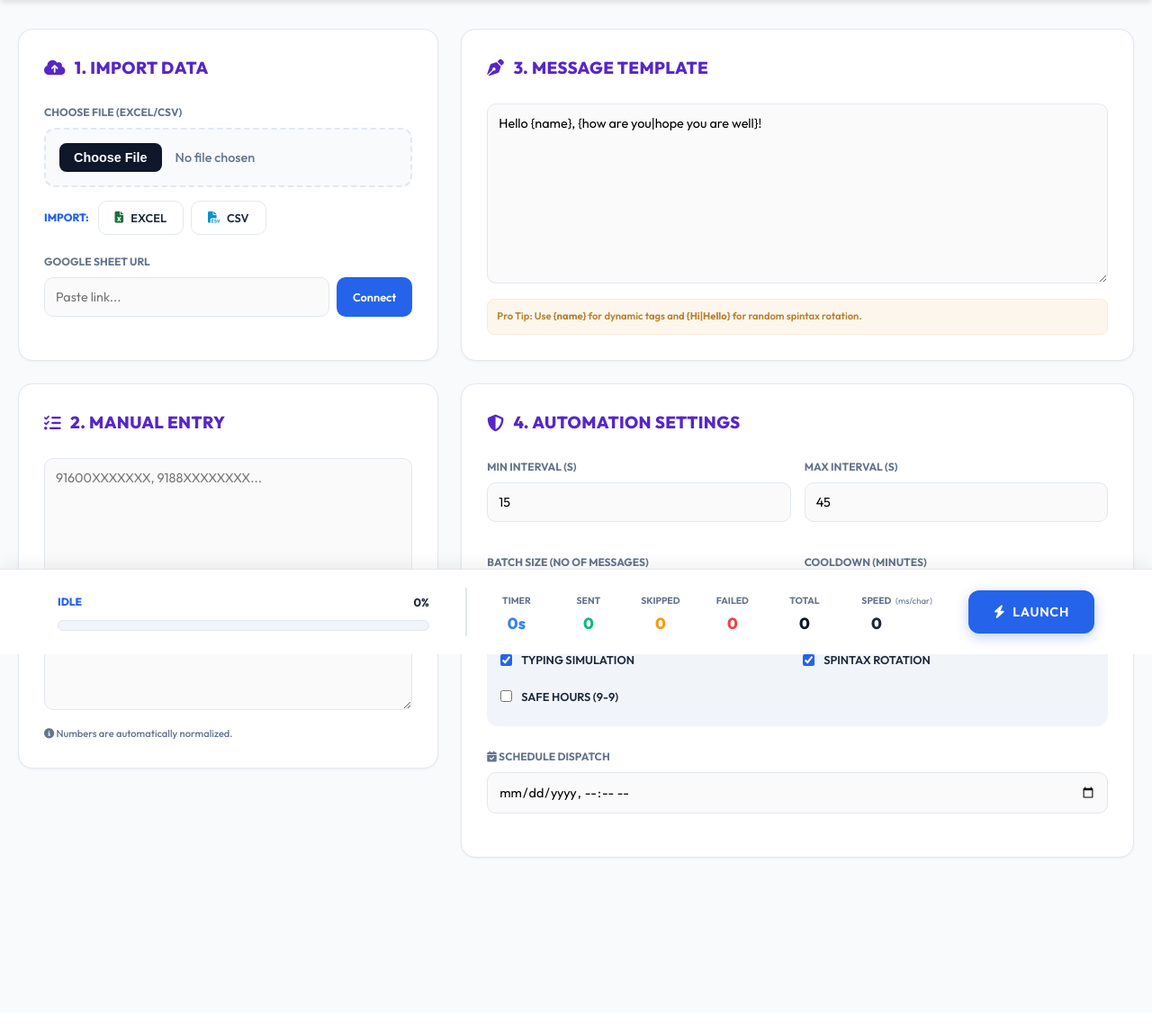
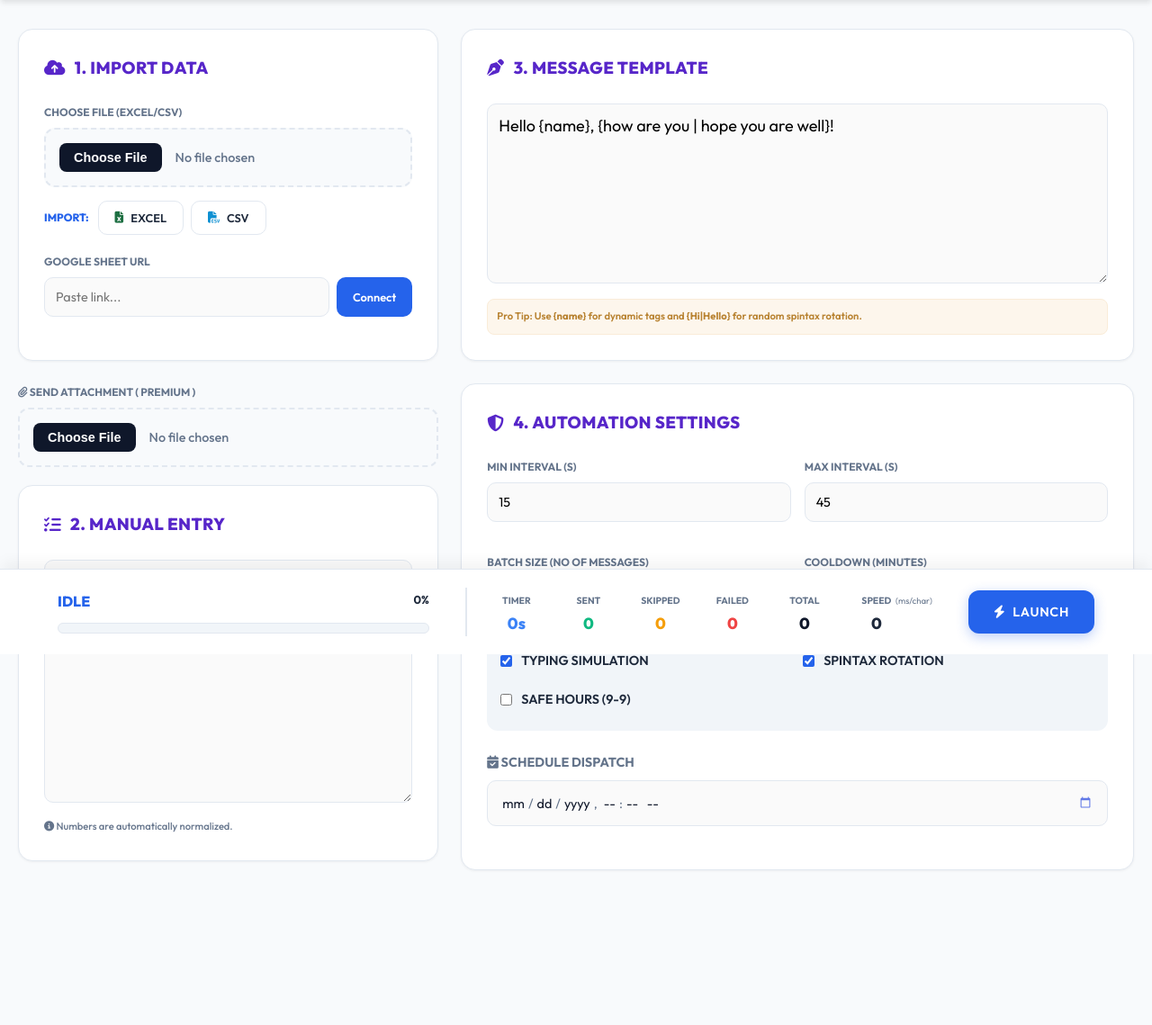
Before and after one commit to Junaidtariq01/selenium, a Flask app: page / in a window 1280 px wide. Shown: the part 73-1212 px from the top of the page at 90% size. Before the commit the page ends 1027 px from the top, so only its background shows below. Run offline with Flask 3, Linux system fonts and the light colour scheme; a user stored in the database is signed in.

Commit message:
new ui updated

```diff
--- a/templates/index.html
+++ b/templates/index.html
@@ -46,10 +46,14 @@
 
       /* Main Layout */
       .container { max-width: 1300px; margin: 2rem auto; padding: 0 20px; display: grid; grid-template-columns: 1fr 1.6fr; gap: 25px; }
-      .card { background: var(--card-bg); border-radius: 16px; padding: 1.75rem; border: 1px solid var(--border); box-shadow: 0 1px 3px rgba(0,0,0,0.05); }
+      .card { background: var(--card-bg); border-radius: 16px; padding: 1.75rem; border: 1px solid var(--border); box-shadow: 0 1px 3px rgba(0,0,0,0.05); transition: all 0.3s cubic-bezier(0.4, 0, 0.2, 1); }
       h3 { margin-bottom: 1.5rem; display: flex; align-items: center; gap: 10px; color: var(--primary2); text-transform: uppercase; letter-spacing: 0.02em; font-weight: 800; }
 
+      .card:hover {transform: translateY(-6px); border-color: var(--accent); box-shadow: 0 20px 25px -5px rgba(0, 0, 0, 0.1), 0 10px 10px -5px rgba(0, 0, 0, 0.04); }
+      /* Optional: Subtle glow for the icons when the card is hovered */
+      .card:hover h3 i {color: var(--primary2);transform: scale(1.5);transition: 0.3s;}
       /* Form Elements */
+
       .form-group { margin-bottom: 1.25rem; }
       label { display: block; font-size: 0.75rem; font-weight: 700; margin-bottom: 8px; color: var(--text-muted); text-transform: uppercase; }
       input, textarea { width: 100%; padding: 12px; border: 1.5px solid var(--border); border-radius: 10px; font-size: 0.9rem; font-family: inherit; transition: 0.2s; background: #fafafa; }
@@ -86,9 +90,8 @@
       .toggle-group input { width: auto; cursor: pointer; } */
 
       .anti-ban-grid { display: grid; grid-template-columns: 1fr 1fr; gap: 12px; background: #f1f5f9; padding: 15px; border-radius: 12px; }
-      .toggle-item { display: flex; align-items: center; gap: 10px; font-size: 0.8rem; font-weight: 600; color: var(--text-main); cursor: pointer; }
+      .toggle-item { display: flex; align-items: center; gap: 10px; font-size: 0.9rem; font-weight: 600; color: var(--text-main); cursor: pointer; }
       .toggle-item input { width: auto; cursor: pointer; accent-color: var(--accent); }
-
 
       /* Buttons */
       .btn { cursor: pointer; padding: 10px 18px; border-radius: 10px; border: none; font-weight: 600; display: inline-flex; align-items: center; gap: 8px; transition: 0.2s; font-size: 0.8rem; }
@@ -108,10 +111,82 @@
       .stat-label { font-size: 0.65rem; color: var(--text-muted); font-weight: 700; text-transform: uppercase; }
       .stat-val { font-size: 1.1rem; font-weight: 800; color: var(--primary); display: block; }
 
+
+/* Container styling for the specific input */
+#schedule_time {
+  cursor: pointer;
+  color: var(--text-main);
+  background-color: #fafafa;
+  border: 1.5px solid var(--border);
+  transition: all 0.2s ease;
+}
+
+/* Hover & Focus states */
+#schedule_time:hover {
+  background-color: #ffffff;
+  border-color: var(--accent);
+}
+
+#schedule_time:focus {
+  outline: none;
+  background-color: #ffffff;
+  border-color: var(--accent);
+  box-shadow: 0 0 0 4px rgba(37, 99, 235, 0.05);
+}
+
+
+/* Styling the Calendar Icon (Webkit browsers like Chrome/Edge) */
+#schedule_time::-webkit-calendar-picker-indicator {
+  cursor: pointer;
+  border-radius: 6px;
+  padding: 5px;
+  filter: invert(48%) sepia(82%) saturate(2421%) hue-rotate(210deg) brightness(94%) contrast(92%); /* Changes icon to match var(--accent) blue */
+  transition: 0.2s;
+}
+
+#schedule_time::-webkit-calendar-picker-indicator:hover {
+  background-color: rgba(37, 99, 235, 0.1);
+  transform: scale(1.1);
+}
+
+/* Styling the text edit fields inside the input */
+#schedule_time::-webkit-datetime-edit-fields-wrapper {
+  padding: 2px;
+}
+
+#schedule_time::-webkit-datetime-edit-text {
+  color: var(--text-muted);
+  padding: 0 2px;
+}
+
+#schedule_time::-webkit-datetime-edit-month-field,
+#schedule_time::-webkit-datetime-edit-day-field,
+#schedule_time::-webkit-datetime-edit-year-field,
+#schedule_time::-webkit-datetime-edit-hour-field,
+#schedule_time::-webkit-datetime-edit-minute-field,
+#schedule_time::-webkit-datetime-edit-ampm-field {
+  color: var(--primary);
+  font-weight: 600;
+  border-radius: 4px;
+  padding: 0 2px;
+}
+
+/* Highlights the specific field being edited */
+#schedule_time::-webkit-datetime-edit-month-field:focus,
+#schedule_time::-webkit-datetime-edit-day-field:focus,
+#schedule_time::-webkit-datetime-edit-year-field:focus {
+  background-color: var(--accent);
+  color: white;
+  outline: none;
+}
+
+
+
+
       .action-btns { display: flex; gap: 12px; }
       .btn-action { min-width: 140px; justify-content: center; height: 48px; border-radius: 12px; font-size: 0.9rem; text-transform: uppercase; letter-spacing: 0.05em; }
       .btn-start { background: var(--accent); color: white; box-shadow: 0 4px 14px rgba(37, 99, 235, 0.3); }
-
+      .btn-start:hover {background: var(--primary2);box-shadow: 0 10px 15px -3px rgba(37, 99, 235, 0.4);transform: translateY(-2px);}
       @keyframes pulse { 0% { opacity: 1; } 50% { opacity: 0.5; } 100% { opacity: 1; } }
       @keyframes slideIn { from { transform: translateX(100%); opacity: 0; } to { transform: translateX(0); opacity: 1; } }
     </style>
@@ -142,7 +217,7 @@
           <h3><i class="fa-solid fa-cloud-arrow-up"></i> 1. Import Data</h3>
           <div class="form-group">
             <label>Choose File (Excel/CSV)</label>
-            <input type="file" id="file-input" class="custom-file-input" />
+            <input type="file" id="file-input" class="custom-file-input" accept=".csv, .xls, .xlsx, text/csv, application/vnd.ms-excel, application/vnd.openxmlformats-officedocument.spreadsheetml.sheet" />
             <div style="display: flex; margin-top: 15px;">
               <span class="import-label">IMPORT:</span>
               <button class="btn btn-outline" style="margin-right: 8px;" onclick="upload('excel')"><i class="fa-solid fa-file-excel" style="color:#1D6F42"></i> EXCEL</button>
@@ -158,9 +233,13 @@
           </div>
         </div>
 
+<div class="form-group" style="margin-top: 15px;">
+    <label><i class="fa-solid fa-paperclip"></i> Send Attachment ( PREMIUM )</label>
+    <input type="file" id="attachment-input" class="highlight-input custom-file-input" accept="image/*,.pdf,.doc,.docx,.video/*" />
+</div>
         <div class="card">
           <h3><i class="fa-solid fa-list-check"></i> 2. MANUAL ENTRY</h3>
-          <textarea id="numbers" placeholder="91600XXXXXXX, 9188XXXXXXXX..." style="min-height: 280px;"></textarea>
+          <textarea id="numbers" placeholder="91600XXXXXXX, 9188XXXXXXXX..." style="min-height: 270px;"></textarea>
                 <p style="font-size: 0.7rem; color: var(--text-muted); margin-top: 10px; font-weight: 500;">
                     <i class="fa-solid fa-info-circle"></i> Numbers are automatically normalized.
                 </p>
@@ -170,7 +249,7 @@
       <div class="column">
         <div class="card" style="margin-bottom: 25px">
           <h3><i class="fa-solid fa-pen-nib"></i> 3. Message Template</h3>
-          <textarea id="msg" style="min-height: 200px;">Hello {name}, {how are you|hope you are well}!</textarea>
+          <textarea id="msg" style="min-height: 200px; font-size:large;">Hello {name}, {how are you | hope you are well}!</textarea>
                 <div style="background: #fdf6ec; border-radius: 8px; padding: 10px; margin-top: 10px; border: 1px solid #faecd8;">
                     <p style="font-size: 0.7rem; color: #b88230; font-weight: 600;">
                         Pro Tip: Use <b>{name}</b> for dynamic tags and <b>{Hi|Hello}</b> for random spintax rotation.
@@ -181,10 +260,10 @@
         <div class="card">
           <h3><i class="fa-solid fa-shield-halved"></i> 4. Automation Settings</h3>
           <div class="settings-grid">
-            <div class="form-group"><label>Min Interval (s)</label><input type="number" id="dmin" value="15" /></div>
-            <div class="form-group"><label>Max Interval (s)</label><input type="number" id="dmax" value="45" /></div>
-            <div class="form-group"><label>Batch Size (no of messages)</label><input type="number" id="batch" value="5" /></div>
-            <div class="form-group"><label>Cooldown (minutes)</label><input type="number" id="cmin" value="2" /></div>
+            <div class="form-group"><label>Min Interval (s)</label><input type="number" class="number-input" id="dmin" value="15" min="1" oninput="this.value = this.value.replace(/[^0-9]/g, '')" /></div>
+            <div class="form-group"><label>Max Interval (s)</label><input type="number" id="dmax" value="45" min="2" oninput="this.value = this.value.replace(/[^0-9]/g, '')"  /></div>
+            <div class="form-group"><label>Batch Size (no of messages)</label><input type="number" id="batch" value="5" min="1" max="100" oninput="this.value = this.value.replace(/[^0-9]/g, '')"  /></div>
+            <div class="form-group"><label>Cooldown (minutes)</label><input type="number" id="cmin" value="2" min="0" max="1000" oninput="this.value = this.value.replace(/[^0-9]/g, '')"  /></div>
           </div>
 
           <div class="anti-ban-grid">
@@ -193,8 +272,8 @@
               <label class="toggle-item"><input type="checkbox" id="chk-hours"> <span>Safe Hours (9-9)</span></label>
           </div>
 
-          <div class="form-group" style="margin-top: 1.5rem;">
-            <label><i class="fa-solid fa-calendar-check"></i> Schedule Dispatch</label>
+          <div class="form-group" style="margin-top: 1.5rem; ">
+            <label style="font-size: 0.9rem;"><i class="fa-solid fa-calendar-check"></i> Schedule Dispatch</label>
             <input type="datetime-local" id="schedule_time" />
           </div>
         </div>
@@ -204,7 +283,7 @@
     <div class="footer-status">
       <div class="progress-section">
         <div class="progress-meta">
-          <span id="current-action-display" style="color: var(--accent); font-weight: 800; text-transform: uppercase; font-size: 0.75rem;">System Idle</span>
+          <span id="current-action-display" style="color: var(--accent); font-weight: 800; text-transform: uppercase; font-size: 1rem;">System Idle</span>
           <span id="prog-perc">0%</span>
         </div>
         <div class="progress-track"><div id="prog-bar" class="progress-fill"></div></div>
```
